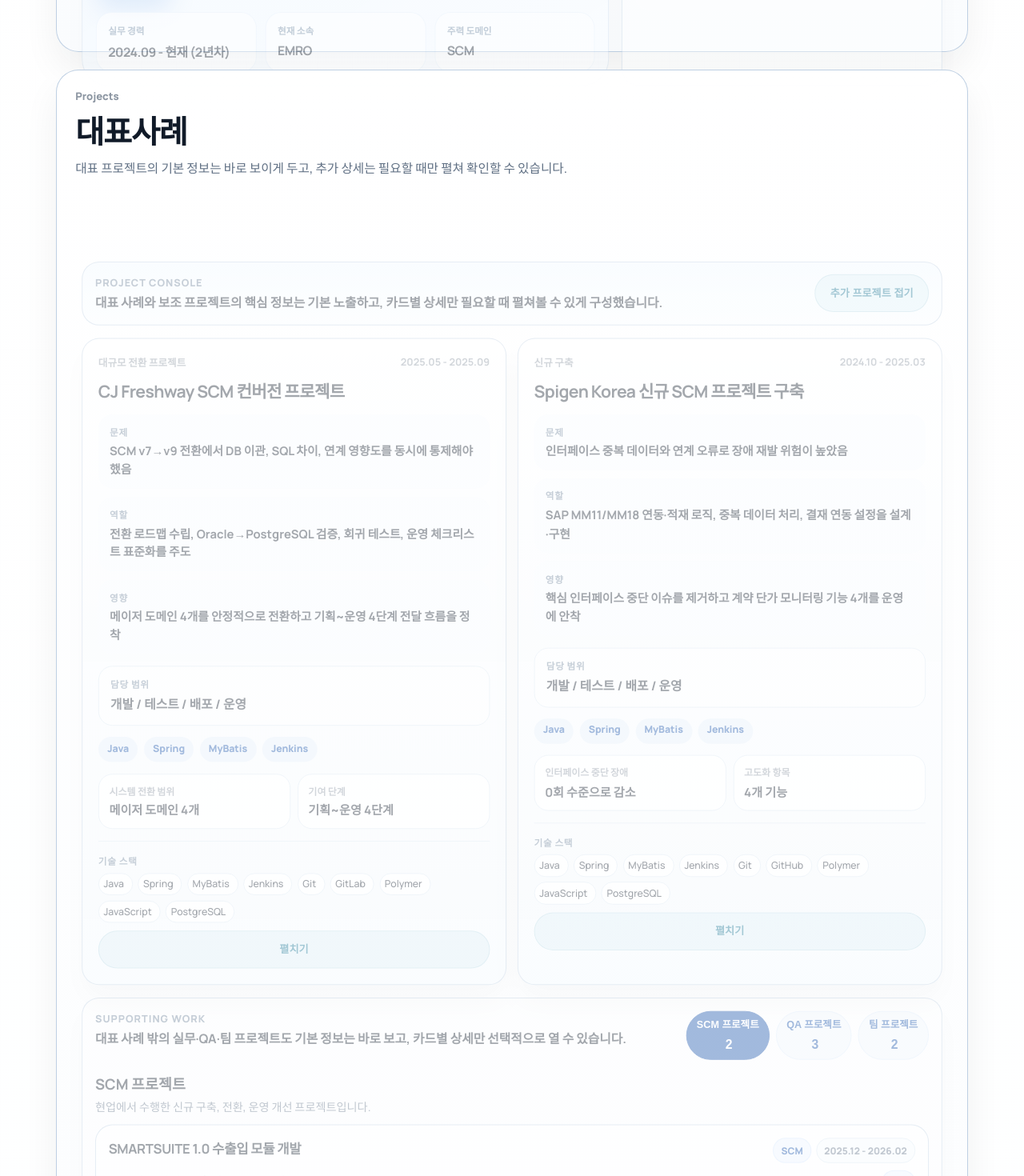
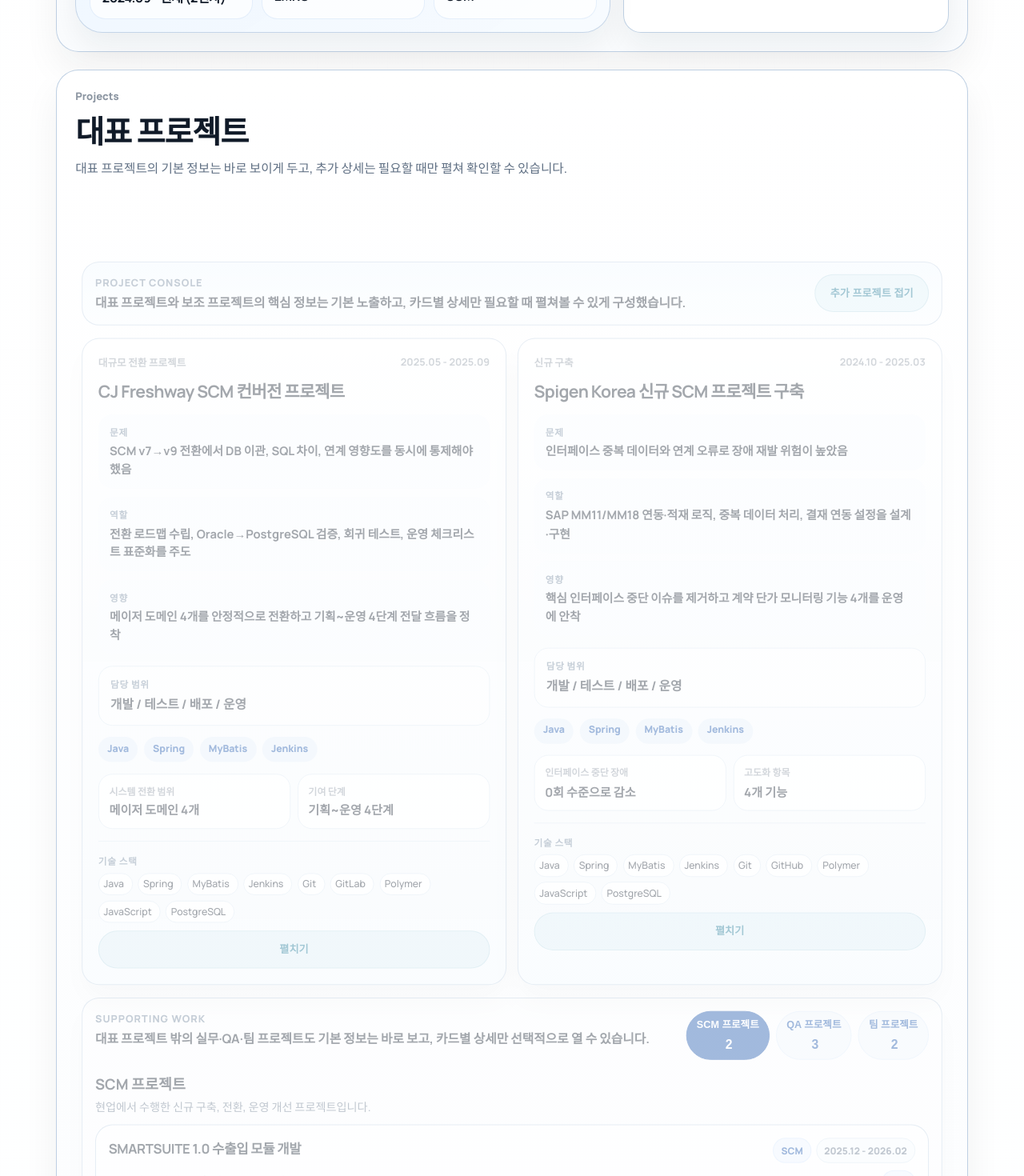
Before and after one commit to IanToo2/portfolio, a React (Vite) app: page / in a window 1280 px wide. Shown: the part 840-2310 px from the top of the page at 80% size. Built offline with nearby package versions, Linux system fonts and the light colour scheme.

Commit message:
Rename featured work copy to featured projects

```diff
--- a/src/data/portfolioText.js
+++ b/src/data/portfolioText.js
@@ -27,11 +27,11 @@
     highlightsTitle: "강점 카드",
     highlightsSubtitle: "실무에서 반복적으로 보여준 강점을 짧게 정리했습니다.",
     projectsLabel: "Projects",
-    projectsTitle: "대표사례",
+    projectsTitle: "대표 프로젝트",
     projectsSubtitle: "대표 프로젝트의 기본 정보는 바로 보이게 두고, 추가 상세는 필요할 때만 펼쳐 확인할 수 있습니다.",
     projectsConsoleLabel: "Project Console",
-    projectsConsoleSummary: "대표 사례와 보조 프로젝트의 핵심 정보는 기본 노출하고, 카드별 상세만 필요할 때 펼쳐볼 수 있게 구성했습니다.",
-    featuredHead: "대표 작업",
+    projectsConsoleSummary: "대표 프로젝트와 보조 프로젝트의 핵심 정보는 기본 노출하고, 카드별 상세만 필요할 때 펼쳐볼 수 있게 구성했습니다.",
+    featuredHead: "대표 프로젝트",
     featuredSub:
       "핵심 기여와 운영 영향도가 큰 프로젝트를 우선 배치했습니다.",
     workHead: "실무 모아보기",
@@ -87,10 +87,10 @@
     caseRoleLabel: "역할",
     caseImpactLabel: "영향",
     supportingWorkLabel: "Supporting Work",
-    supportingWorkSubtitle: "대표 사례 밖의 실무·QA·팀 프로젝트도 기본 정보는 바로 보고, 카드별 상세만 선택적으로 열 수 있습니다.",
+    supportingWorkSubtitle: "대표 프로젝트 밖의 실무·QA·팀 프로젝트도 기본 정보는 바로 보고, 카드별 상세만 선택적으로 열 수 있습니다.",
     supportingWorkShow: "추가 프로젝트 펼치기",
     supportingWorkHide: "추가 프로젝트 접기",
-    supportingWorkCollapsed: "대표 사례만 먼저 보이도록 접혀 있습니다. 필요하면 추가 프로젝트를 펼쳐 확인하세요.",
+    supportingWorkCollapsed: "대표 프로젝트만 먼저 보이도록 접혀 있습니다. 필요하면 추가 프로젝트를 펼쳐 확인하세요.",
     toTop: "맨 위로",
     projectCard: {
       projectTypeLabel: "프로젝트 성격",
@@ -148,11 +148,11 @@
     highlightsTitle: "Strength Cards",
     highlightsSubtitle: "A short view of the strengths I repeatedly show in production work.",
     projectsLabel: "Projects",
-    projectsTitle: "Featured Work",
+    projectsTitle: "Featured Projects",
     projectsSubtitle: "Keep the essential project information visible by default and open deeper details only when needed.",
     projectsConsoleLabel: "Project Console",
     projectsConsoleSummary: "Keep the essential details of featured and supporting work visible, and reserve expand/collapse for deeper review.",
-    featuredHead: "Featured Work",
+    featuredHead: "Featured Projects",
     featuredSub: "Priority is given to projects with major contribution and operational impact.",
     workHead: "Work Projects",
     workSub: "SCM development and QA records are separated for faster scanning.",
```
